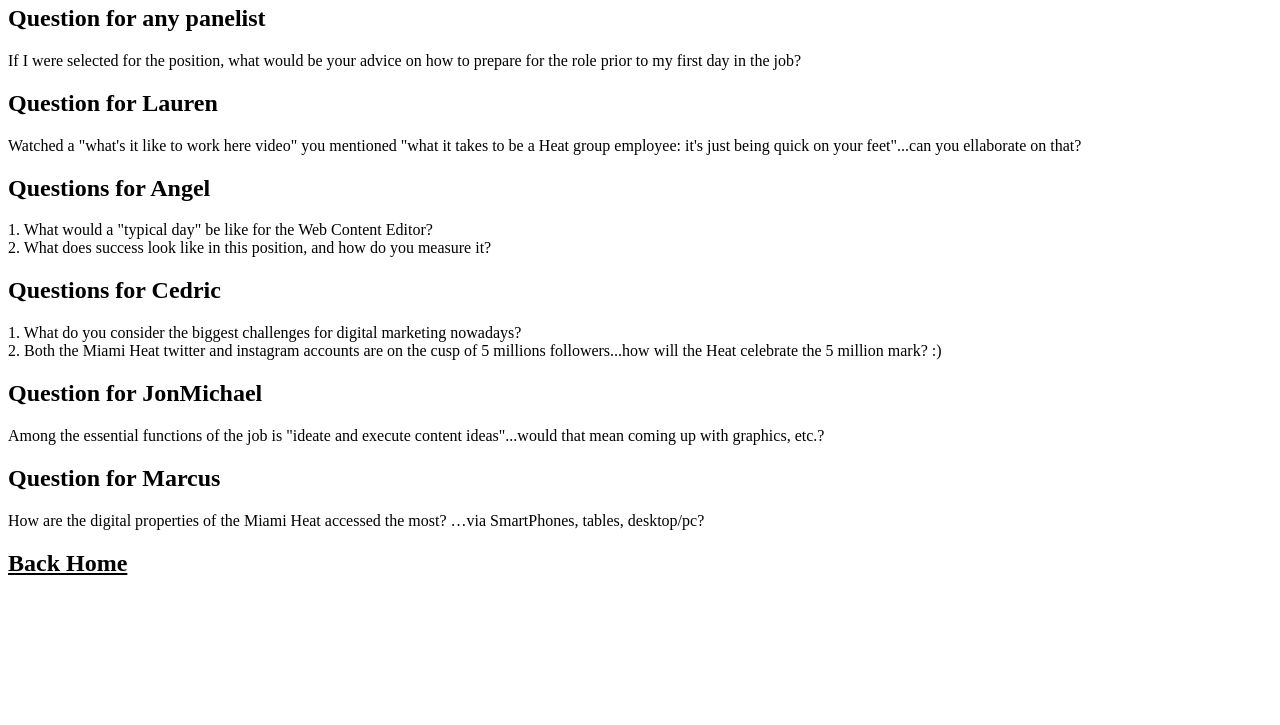
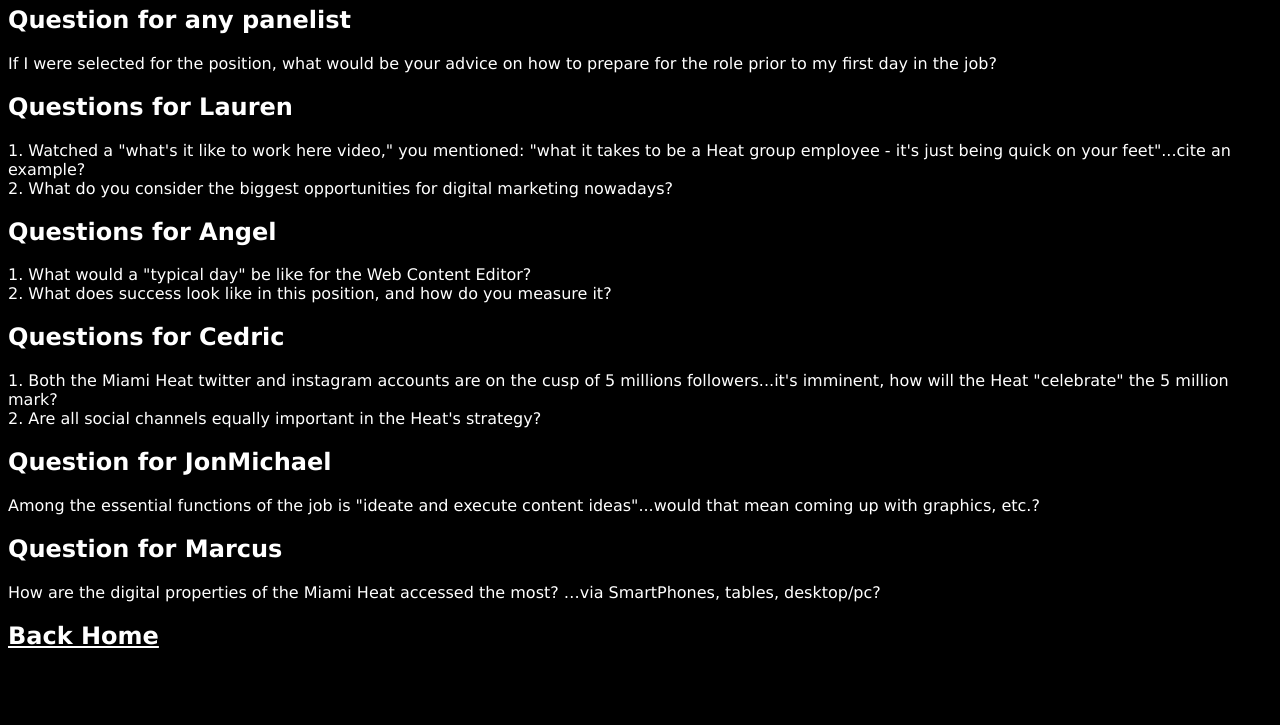
Before and after one commit to josecmedinajr/profile, a plain HTML site: page questions.html in a window 1280 px wide. Shown: the part 75-800 px from the top of the page. Drawn offline with Linux system fonts and the light colour scheme.

Commit message:
Preliminary final push

```diff
--- a/questions.html
+++ b/questions.html
@@ -2,7 +2,7 @@
 <head>
     <title>José C. Medina Interview Questions</title>
 </head>
-<body>
+<body style="background-color:#000000; font-family:verdana; color:white">
 <h1 style="background-color:#f79f31">JOSE MEDINA'S QUESTIONS</h1>
 
 <h2>Question for any panelist</h2>
@@ -10,10 +10,10 @@
     If I were selected for the position, what would be your advice on how to prepare for the role prior to my first day in the job?
 </p>
 
-<h2>Question for Lauren</h2>
+<h2>Questions for Lauren</h2>
 <p>
-    Watched a "what's it like to work here video" you mentioned "what it takes to be a Heat group employee: it's just being quick on your feet"...can you ellaborate on that?
-
+    1. Watched a "what's it like to work here video," you mentioned: "what it takes to be a Heat group employee - it's just being quick on your feet"...cite an example?<br>
+    2. What do you consider the biggest opportunities for digital marketing nowadays? <br>
 </p>
 
 <h2>Questions for Angel</h2>
@@ -24,9 +24,8 @@
 
 <h2>Questions for Cedric</h2>
 <p>
-    1. What do you consider the biggest challenges for digital marketing nowadays? <br>
-    2. Both the Miami Heat twitter and instagram accounts are on the cusp of 5 millions followers...how will the Heat celebrate the 5 million mark? :)
-
+    1. Both the Miami Heat twitter and instagram accounts are on the cusp of 5 millions followers...it's imminent, how will the Heat "celebrate" the 5 million mark?<br>
+    2. Are all social channels equally important in the Heat's strategy?
 </p>
 
 <h2>Question for JonMichael</h2>
@@ -37,11 +36,9 @@
 <h2>Question for Marcus</h2>
 <p>
     How are the digital properties of the Miami Heat accessed the most? …via SmartPhones, tables, desktop/pc?
-
 </p>
 
-<h2><a style="color:black" href="index.html">Back Home</a></h2>
-
+<h2><a style="color:white" href="index.html">Back Home</a></h2>
 
 </body>
 
```
